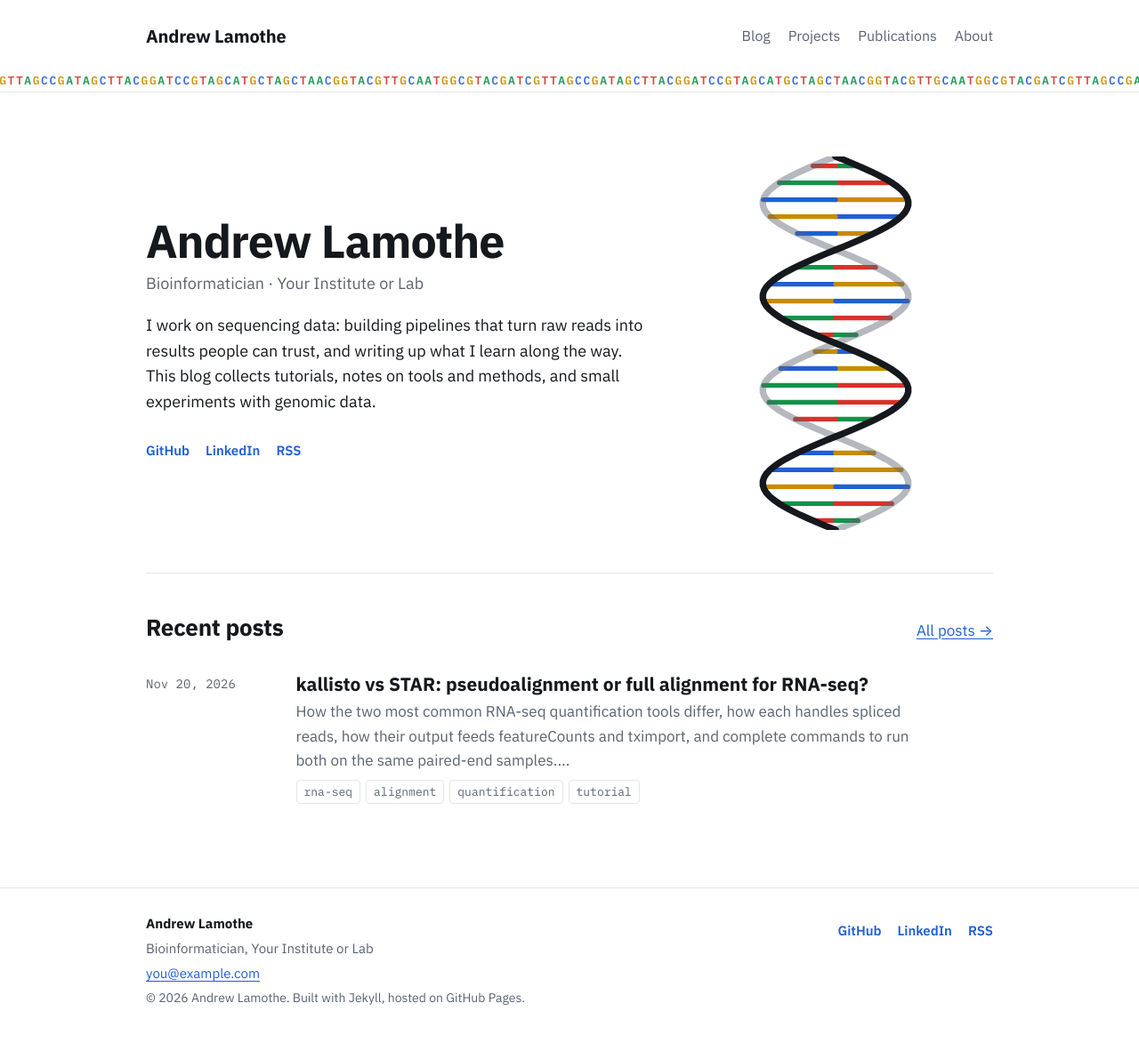
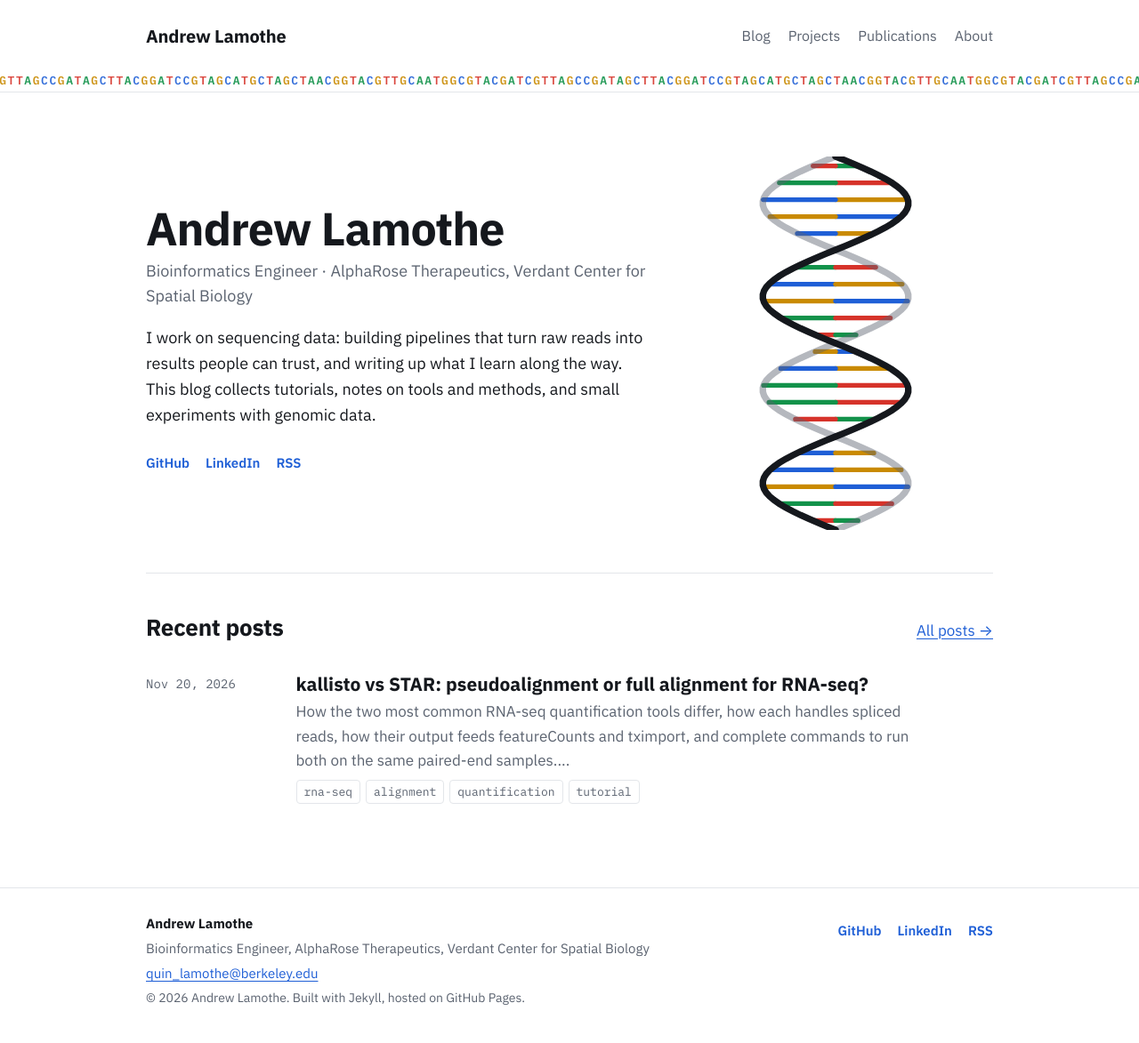
Before and after one commit to Alepidoptera7/Alepidoptera7.github.io, a Jekyll site: the page built from index.md, in a window 1280 px wide. Shown: the whole page at 89% size. Built offline with Jekyll 4.4.1, drawn with Linux system fonts in a browser that asks for light colours.

Commit message:
adding details to config.yml

```diff
--- a/_config.yml
+++ b/_config.yml
@@ -9,9 +9,9 @@ description: >-
 
 author:
   name: Andrew Lamothe
-  role: Bioinformatician
-  affiliation: Your Institute or Lab
-  email: you@example.com
+  role: Bioinformatics Engineer
+  affiliation: AlphaRose Therapeutics, Verdant Center for Spatial Biology
+  email: quin_lamothe@berkeley.edu
 
 # Social / academic profiles. Leave any of these blank to hide it.
 social:
```
